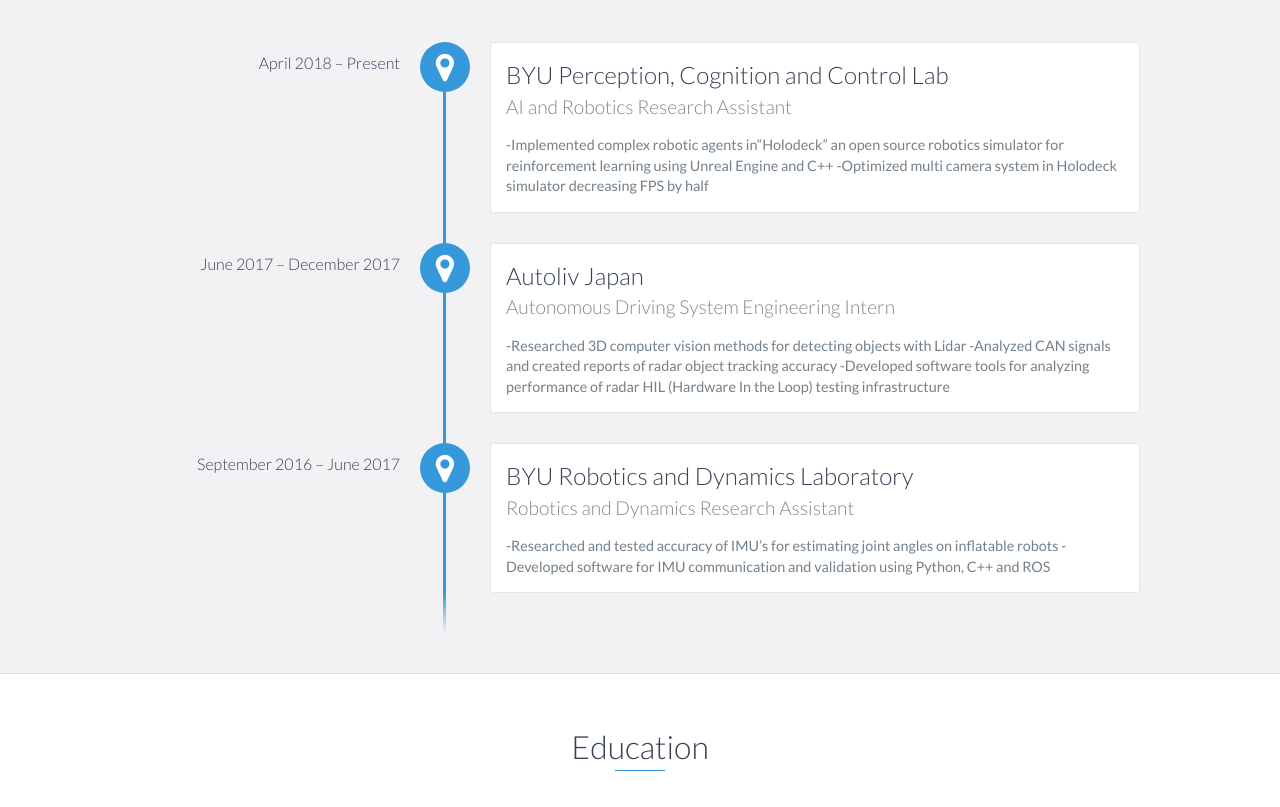
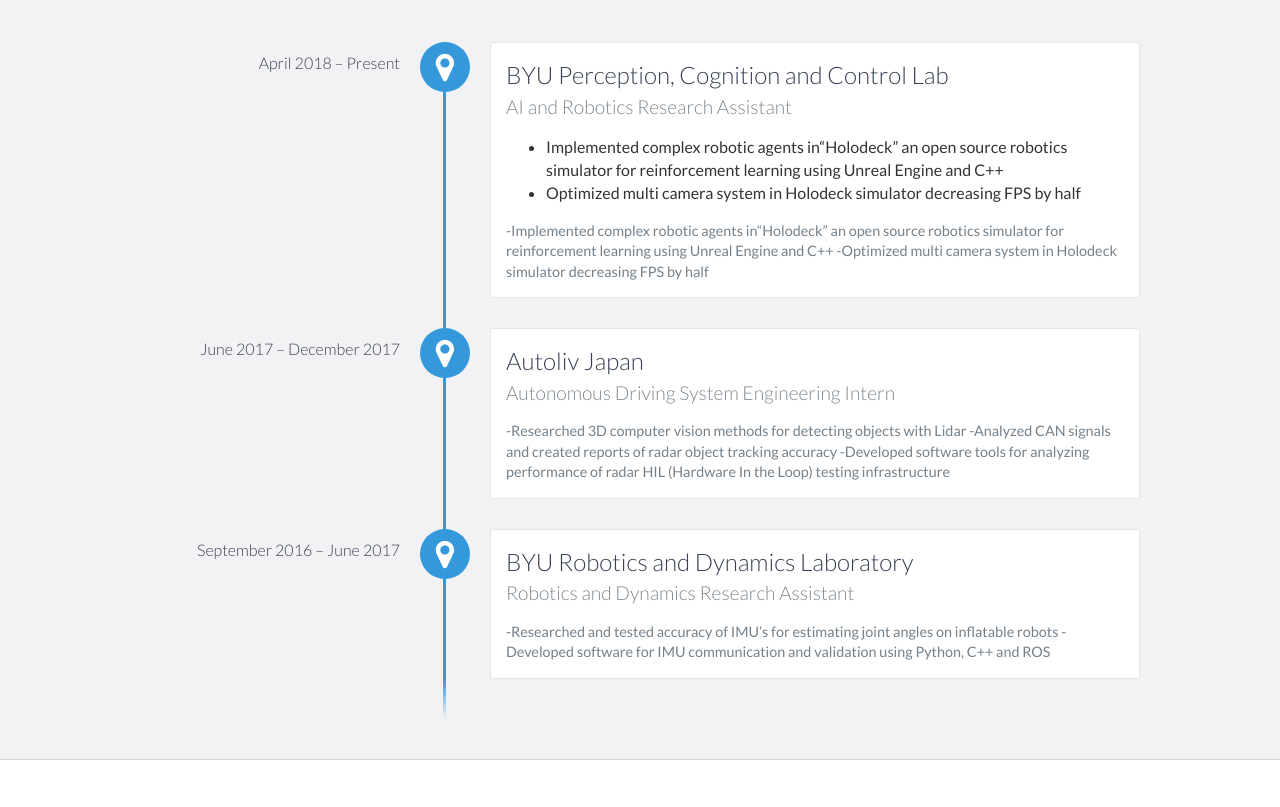
Before and after one commit to nickwalton/nickwalton.github.io, a website: page index.html in a window 1280 px wide. Shown: the part 1140-1947 px from the top of the page. Drawn offline with nearby package versions, Linux system fonts and the light colour scheme.

Commit message:
Update index.html

```diff
--- a/index.html
+++ b/index.html
@@ -87,7 +87,11 @@
             <div data-date="April 2018 – Present">
                 <h3>BYU Perception, Cognition and Control Lab</h3>
                 <h4>AI and Robotics Research Assistant</h4>
-                <p>
+                <ul>
+  			<li>Implemented complex robotic agents in“Holodeck” an open source robotics simulator for reinforcement learning using Unreal Engine and C++</li>
+  			<li>Optimized multi camera system in Holodeck simulator decreasing FPS by half</li>
+		</ul>
+		<p>
                     -Implemented complex robotic agents in“Holodeck” an open source robotics simulator for reinforcement learning using Unreal Engine and C++
 		    -Optimized multi camera system in Holodeck simulator decreasing FPS by half
 
```
